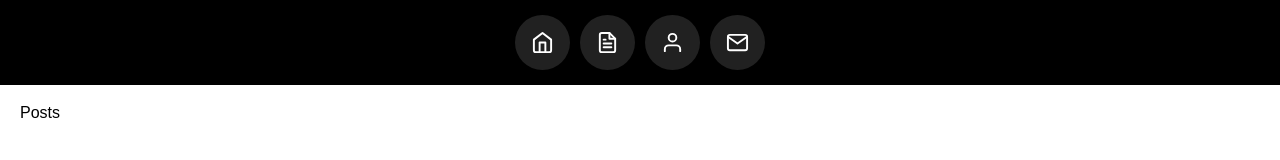
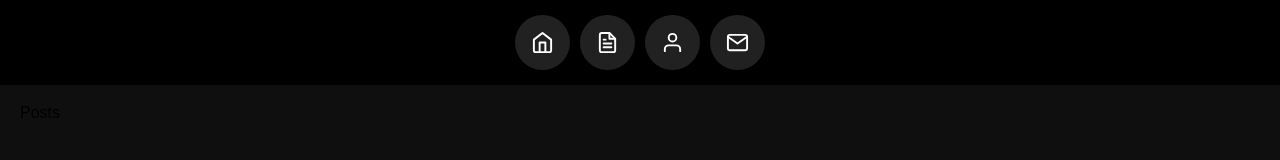
Before and after one commit to iaurg/segredo.dev, a Gatsby site: page / in a window 1280 px wide. Built offline with nearby package versions, Linux system fonts and the light colour scheme; Gatsby itself is replaced by a stand-in of ours.

Commit message:
:lipstick: Adjust style global

```diff
--- a/src/styles/global.js
+++ b/src/styles/global.js
@@ -56,6 +56,7 @@ const GlobalStyles = createGlobalStyle`
     font-size: 100%;
     font-family:Arial, Helvetica, sans-serif;
     font-variant-ligatures: normal;
+    background-color:#0F0F0F;
   }
   img {
     display: block;
```
